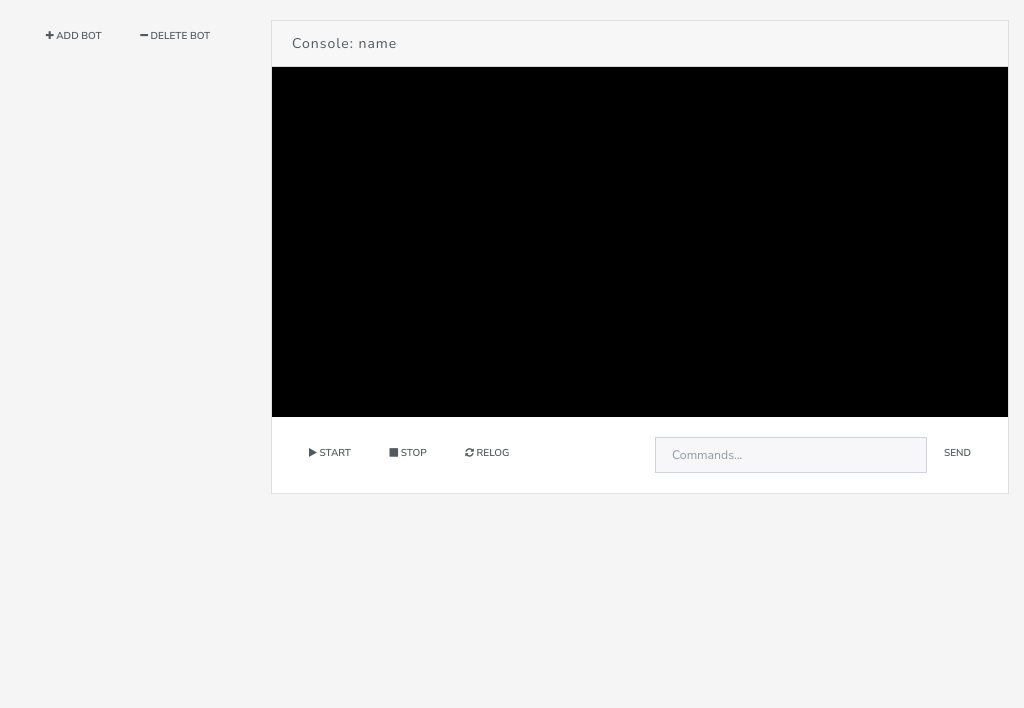
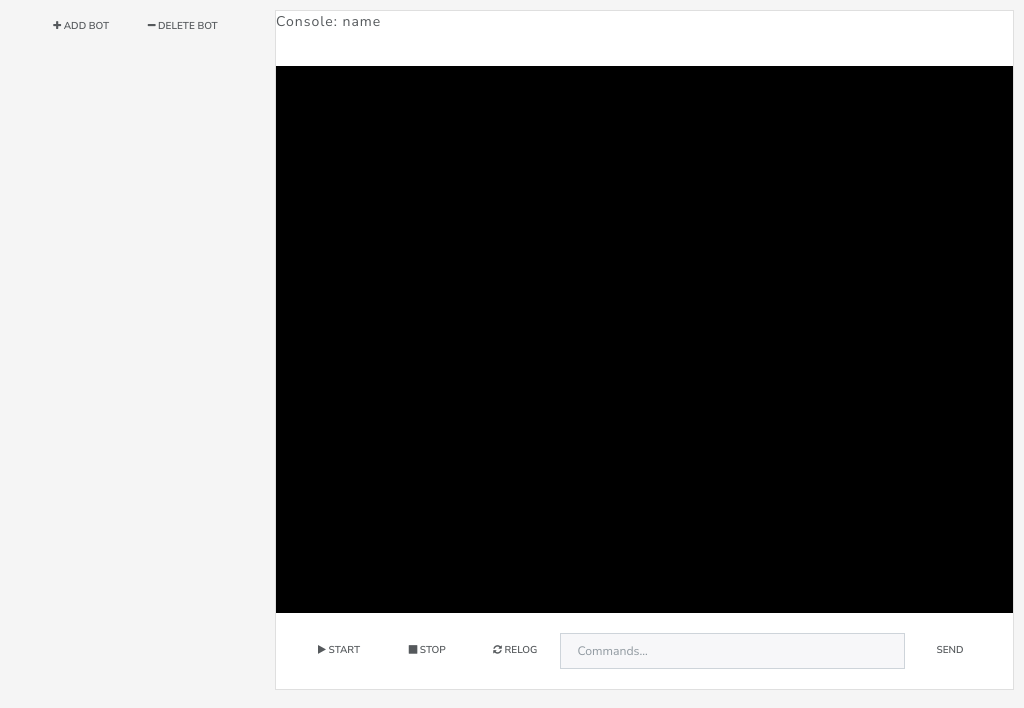
Before and after one commit to PoringUniverse/OpenkoreManager, an Electron app: page pages/index.html in a window 1024 px wide. Drawn offline with nearby package versions, Linux system fonts and the light colour scheme; no server answers.

Commit message:
set max console text to 20 and simplify index.html

```diff
--- a/pages/index.html
+++ b/pages/index.html
@@ -8,39 +8,21 @@
     <link rel="stylesheet" href="../styles/main.css">
   </head>
   <body>
-      <div class="container-fluid">
-        <div class="row">
-            <div class="left-panel col-md-3">
-              <div class="kore-plus-minus text-center">
+      <div class="wrapper">
+        <div class="header kore-plus-minus text-center">
             <button type="button" class="btn btn-default btn-sm bot-add"><i class="fa fa-plus" aria-hidden="true"></i> Add Bot</button>
             <button type="button" class="btn btn-default btn-sm"><i class="fa fa-minus" aria-hidden="true"></i> Delete Bot</button>
         </div>
-              <div class="list-group bot-list"></div>
-            </div>
-            <div class="right-panel col-md-9">
-              <div class="card">
-                <div class="card-header" id="consoleTitle">Console: <span class="botName">name</span></div>
-                <div class="kore-body card-body">
+        <div class="sidebar list-group bot-list"></div>
+        <div class="kore card">
+            <div id="consoleTitle" class="consoleTitle">Console: <span class="botName">name</span></div>
             <ul class="openkore-console"></ul>
-                  <section class="kore-controls">
-                    <div class="row">
-                      <div class="col-md-6">
+            <div class="kore-controls">
               <button type="button" class="btn btn-default btn-sm button-start"><i class="fa fa-play" aria-hidden="true"></i> Start</button>
               <button type="button" class="btn btn-default btn-sm"><i class="fa fa-stop" aria-hidden="true"></i> Stop</button>
               <button type="button" class="btn btn-default btn-sm"><i class="fa fa-refresh" aria-hidden="true"></i> Relog</button>
-                      </div>
-                      <div class="col-md-6">
-                          <div class="input-group">
-                              <input type="text" class="form-control form-control-sm" id="input_command" placeholder="Commands..." aria-label="Search for...">
-                              <span class="input-group-btn">
+              <input type="text" class="form-control form-control-sm" id="input_command" placeholder="Commands...">
               <input type="button" class="btn btn-sm button-send" value="Send"/>
-                              </span>
-                          </div>
-                      </div>
-                    </div>
-                  </section>
-                </div>
-              </div>
             </div>
         </div>
       </div>
--- a/scripts/main.js
+++ b/scripts/main.js
@@ -177,15 +177,13 @@ ipcMain.on('bot:start', function(e) {
 
 ipcMain.on('bot:select', function(e, index) {
   selectedID = index;
-  while(BotOutput[selectedID].length > 50){
+  while(BotOutput[selectedID].length > 20){
     BotOutput[selectedID].shift();
   }
   BotOutput[selectedID].forEach(element => {
     ConsoleOut(element,selectedID);
   });
 })
-
-
 
 ipcMain.on('bot:addnew', function(e, name) {
   const openkoreControl_dir = path.join( app.getAppPath() , 'openkore/control/');
--- a/styles/main.css
+++ b/styles/main.css
@@ -5,6 +5,35 @@
 
 body {
   background-color: #f5f5f5;
+}
+
+.wrapper {
+	padding: 10px;
+	display: grid;
+	grid-template-columns: 1fr 2fr 1fr;
+	grid-template-areas: "header main main"
+									"sidebar main main";
+}
+
+.sidebar {
+	grid-area: sidebar;
+	overflow-y: auto;
+	height: 85vh;
+}
+
+.header{
+	grid-area: header;
+}
+
+.kore {
+	display: grid;
+	grid-area: main;
+	grid-template-rows: 0.3fr 3fr 0.2fr;
+	grid-template-areas: "title"
+									"console"
+									"controls";
+	height: 85vh;
+	margin-left: 1em;
 }
 
 .kore-plus-minus {
@@ -16,6 +45,10 @@ body {
 }
 
 .kore-controls {
+	grid-area: controls;
+	display: grid;
+	grid-template-columns: 1fr 1fr 1fr 4fr 1fr;
+	grid-gap: 2px;
 	padding: 1.25rem;
 }
 
@@ -23,15 +56,17 @@ body {
 	padding: 0.50rem 0.50rem;
 }
 
+.consoleTitle {
+	grid-area: title;
+}
+
 .openkore-console {
-	width: 100%;
-	height: 350px;
+	grid-area: console;
 	overflow-x: hidden;
-	overflow-y: scroll;
+	overflow-y: auto;
 	white-space: pre-wrap;
-	border: 0;
 	margin: 0;
   padding: 0.5em;
-  font-size: 13px;
+  font-size: 12px;
 	background: black;
 }
```
Lines whose indentation alone changed are shown as unchanged.
